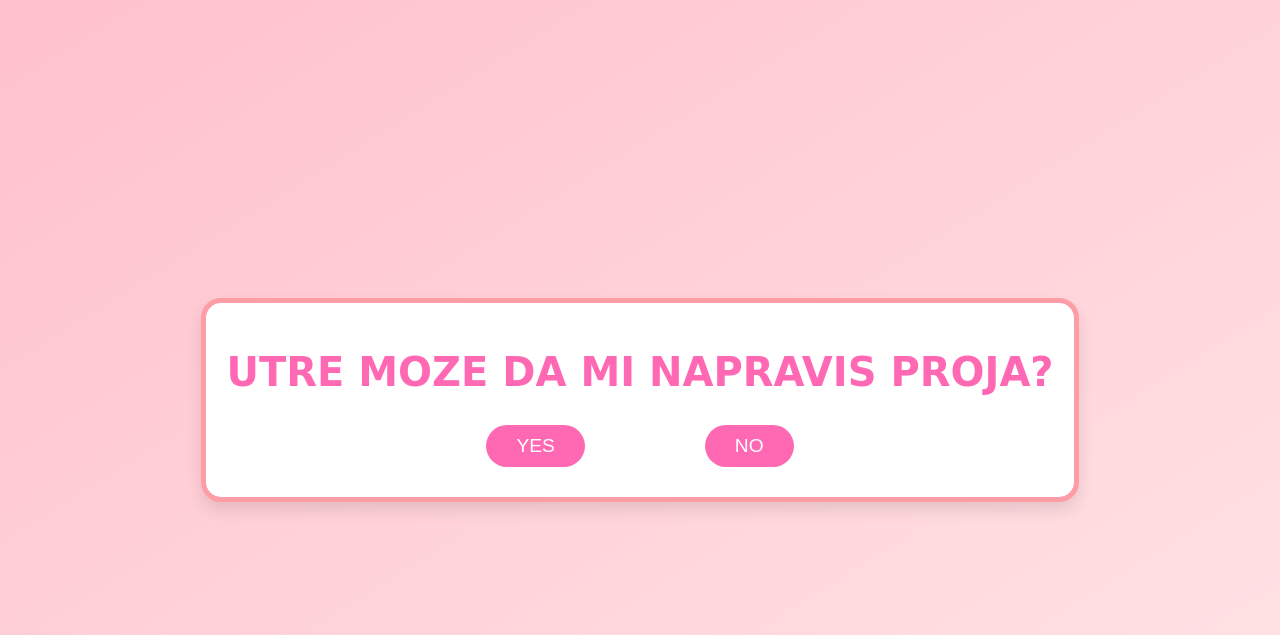
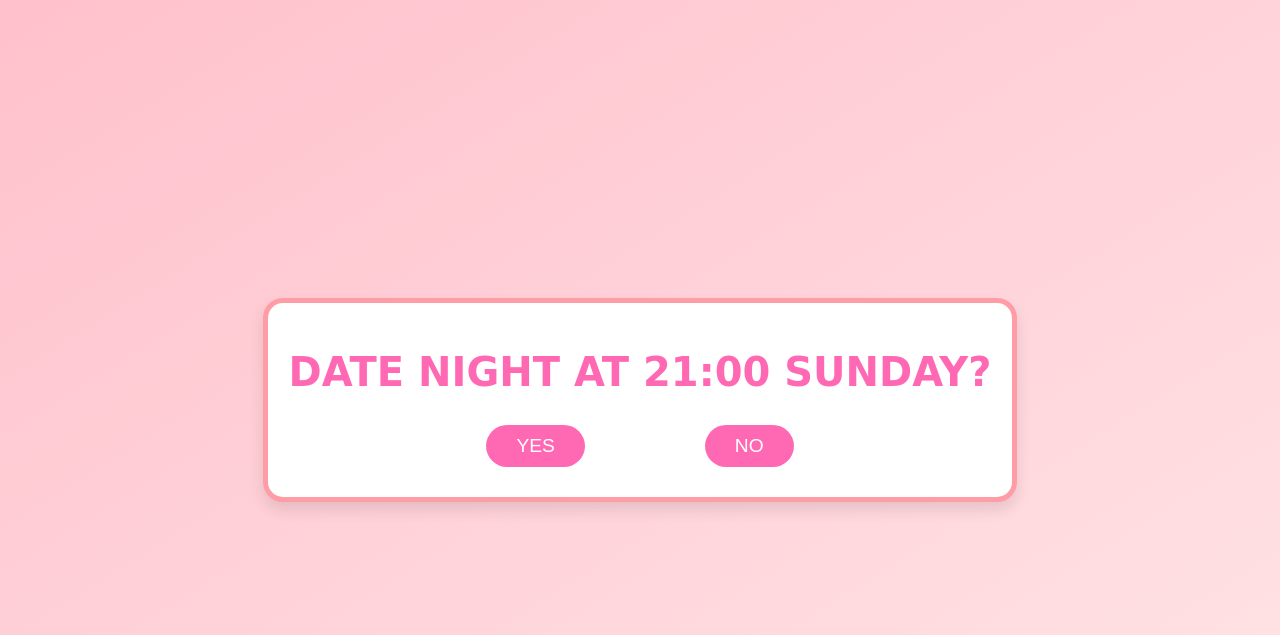
Before and after one commit to VladimirIvanovski/demo_website_flask, a Flask app: page / in a window 1280 px wide. Shown: the top 635 px of the page. Run offline with Flask 3, Linux system fonts and the light colour scheme.

Commit message:
Update home.html

```diff
--- a/templates/home.html
+++ b/templates/home.html
@@ -8,7 +8,7 @@
 </head>
 <body>
     <div class="container">
-        <h1>Utre moze da mi napravis proja? </h1>
+        <h1>Date night at 21:00 sunday? </h1>
         <div class="button-container">
             <button id="yes-button" class="button">YES</button>
             <button id="no-button" class="button">NO</button>
```
